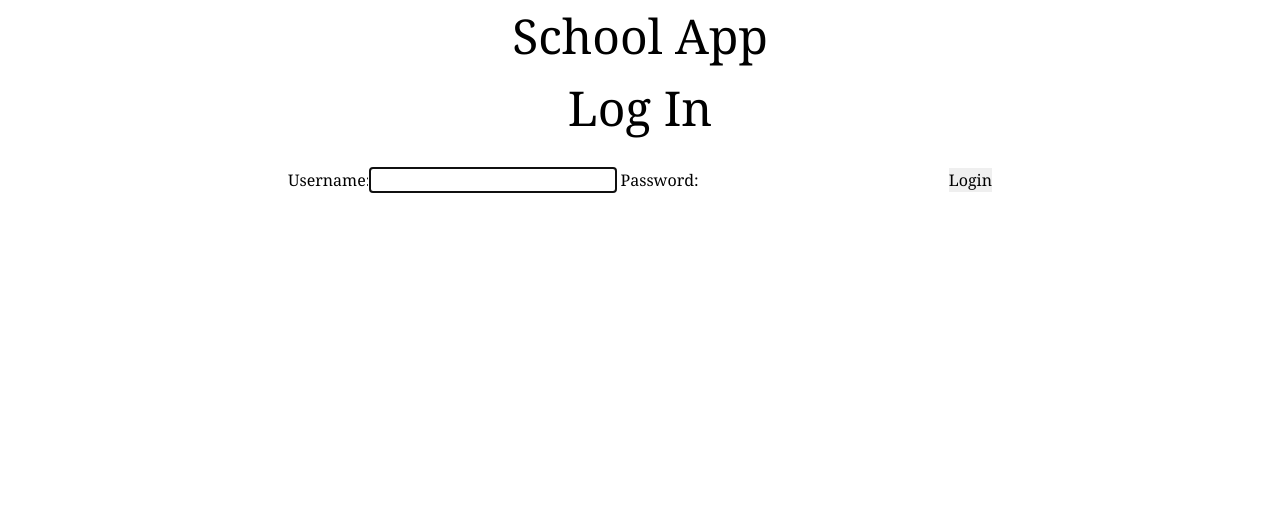
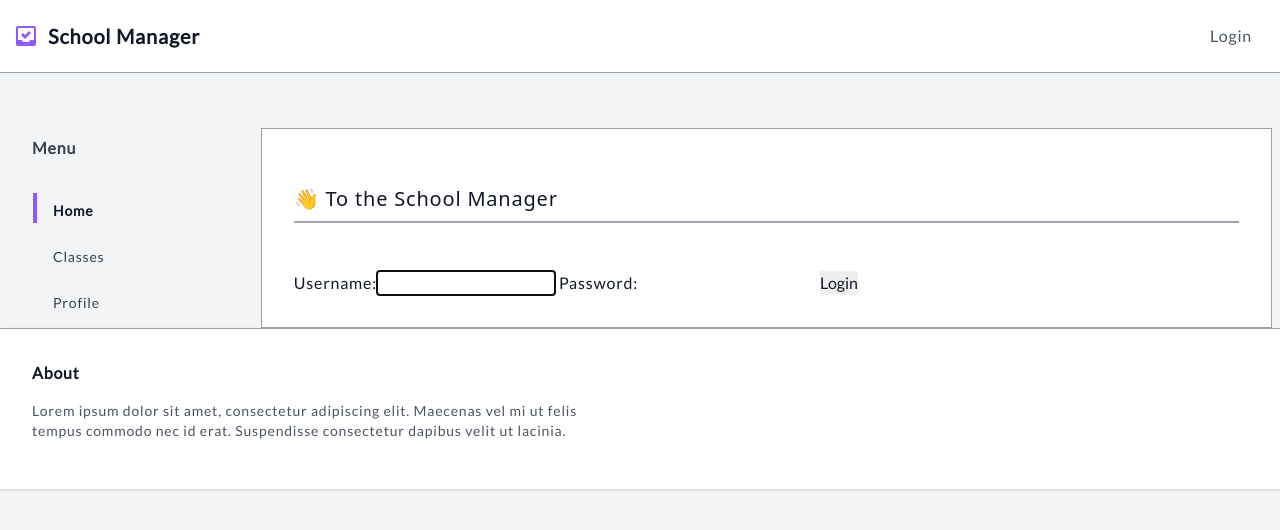
Before and after one commit to d4nilyuk/schoolApp, a Django app: page /schoolapp/login/ in a window 1280 px wide. Shown: the top 530 px of the page. Run offline with Django 3.2, Linux system fonts and the light colour scheme; style sheets or scripts are compiled from the project's sources.

Commit message:
new template UI

```diff
--- a/myfirst/myfirst/apps/schoolapp/urls.py
+++ b/myfirst/myfirst/apps/schoolapp/urls.py
@@ -5,9 +5,9 @@ from django.conf.urls import url
 
 app_name = 'schoolapp'
 urlpatterns = [
-    path('', views.home, name = 'Home'),
+    path('home', views.home, name = 'home'),
 
-    url(r'^login/$', views.login, name='login'),
+    url(r'^login/$', views.login_view, name='login'),
     #url(r'^logout/$', views.logout, name='logout'),
 
     path('students', views.students, name = 'student'),
--- a/myfirst/myfirst/apps/schoolapp/views.py
+++ b/myfirst/myfirst/apps/schoolapp/views.py
@@ -1,26 +1,29 @@
 from django.http import HttpResponseRedirect, Http404
 from django.shortcuts import redirect, render
 from django.contrib.auth.forms import UserCreationForm, AuthenticationForm
+from django.contrib.auth import login
 
 from.models import Student, Teacher, SchoolClass
+from django.template.response import TemplateResponse
 
 def home(request):
-    return render(request, 'main.html')
+    return TemplateResponse(request, 'base.html', {'redirect_url': 'base.html'})
 
-def login(request):
+def students(request):
+    student = Student.objects.order_by('student_id')
+    return render(request, 'students/students.html', {'student': student})
+
+def login_view(request):
 
     if request.method == 'POST':
         form = AuthenticationForm(data=request.POST)
         if form.is_valid():
-            #something
-            return redirect('schoolapp:students')
+            user = form.get_user()
+            login(request, user)
+            return redirect('schoolapp:teacher')
     else:
         form = AuthenticationForm()
     return render(request, 'teachers/login.html', {'form': form})
-
-def students(request):
-    student = Student.objects.order_by('student_id')
-    return render(request, 'students/students.html', {'student': student})
 
 def teachers(request):
     teacher = Teacher.objects.order_by('teacher_id')
--- a/myfirst/myfirst/urls.py
+++ b/myfirst/myfirst/urls.py
@@ -19,6 +19,5 @@ from django.urls import path, include
 urlpatterns = [
     path('grappelli/', include('grappelli.urls')),
     path('schoolapp/', include('schoolapp.urls')),
-    path('admin/', admin.site.urls) ,
-    path('', include('schoolapp.urls'))
+    path('admin/', admin.site.urls)
 ]
--- a/myfirst/theme/templates/base.html
+++ b/myfirst/theme/templates/base.html
@@ -1,31 +1,105 @@
-{% load static %}
 <!DOCTYPE html>
 <html lang="en">
-
    <head>
       <meta charset="UTF-8">
       <meta name="viewport" content="width=device-width, initial-scale=1.0">
       <meta http-equiv="X-UA-Compatible" content="ie=edge">
-		<title>School App</title>
+      <title>School Manager</title>
       <meta name="description" content="">
       <meta name="keywords" content="">
-		<meta name="author" content="">
-
-		<link rel="stylesheet" href="{% static 'css/styles.css' %}">
-		<link rel="stylesheet" href="{% static 'css/main.css' %}">
+      <link href="https://unpkg.com/tailwindcss@next/dist/tailwind.min.css" rel="stylesheet">
+      <!--Replace with your tailwind.css once created-->
+      <style>
+         @import url('https://fonts.googleapis.com/css?family=Lato');
+         html { font-family: 'Lato', sans-serif; }
+      </style>
    </head>
-
-	<body class="bg-grey-lightest font-serif leading-normal tracking-normal">
-
-		<div class="container mx-auto">
-			<h1 class="text-5xl">School App</h1>
+   <body class="bg-gray-100 tracking-wider tracking-normal">
+      <nav id="header" class="fixed w-full z-10 top-0 bg-white border-b border-gray-400">
+         <div class="w-full container mx-auto flex flex-wrap items-center justify-between mt-0 py-4">
+            <div class="pl-4 flex items-center">
+               <svg class="h-5 pr-3 fill-current text-purple-500" xmlns="http://www.w3.org/2000/svg" viewBox="0 0 20 20">
+                  <path d="M0 2C0 .9.9 0 2 0h16a2 2 0 0 1 2 2v16a2 2 0 0 1-2 2H2a2 2 0 0 1-2-2V2zm14 12h4V2H2v12h4c0 1.1.9 2 2 2h4a2 2 0 0 0 2-2zM5 9l2-2 2 2 4-4 2 2-6 6-4-4z"/>
+               </svg>
+               <a class="text-gray-900 text-base no-underline hover:no-underline font-extrabold text-xl"  href="{% url 'schoolapp:home' %}">School Manager</a>
+            </div>
+            <div class="block lg:hidden pr-4">
+               <button id="nav-toggle" class="flex items-center px-3 py-2 border rounded text-gray-500 border-gray-600 hover:text-gray-900 hover:border-purple-500 appearance-none focus:outline-none">
+                  <svg class="fill-current h-3 w-3" viewBox="0 0 20 20" xmlns="http://www.w3.org/2000/svg">
+                     <title>Menu</title>
+                     <path d="M0 3h20v2H0V3zm0 6h20v2H0V9zm0 6h20v2H0v-2z"/>
+                  </svg>
+               </button>
+            </div>
+            <div class="w-full flex-grow lg:flex  lg:content-center lg:items-center lg:w-auto hidden lg:block mt-2 lg:mt-0 z-20" id="nav-content">
+               <div class="flex-1 w-full mx-auto max-w-sm content-center py-4 lg:py-0"></div>
+               <ul class="list-reset lg:flex justify-end items-center">
+                  <li class="mr-3 py-2 lg:py-0">
+                     <a class="inline-block text-gray-600 no-underline hover:text-gray-900 hover:underline py-2 px-4" href="{% url 'schoolapp:login' %}">Login</a>
+                  </li>
+               </ul>
+            </div>
+         </div>
+      </nav>
+      <!--Container-->
+      <div class="container w-full flex flex-wrap mx-auto px-2 pt-8 lg:pt-16 mt-16">
+         <div class="w-full lg:w-1/5 lg:px-6 text-xl text-gray-800 leading-normal">
+            <p class="text-base font-bold py-2 lg:pb-6 text-gray-700">Menu</p>
+            <div class="block lg:hidden sticky inset-0">
+               <button id="menu-toggle" class="flex w-full justify-end px-3 py-3 bg-white lg:bg-transparent border rounded border-gray-600 hover:border-purple-500 appearance-none focus:outline-none">
+                  <svg class="fill-current h-3 float-right" viewBox="0 0 20 20" xmlns="http://www.w3.org/2000/svg">
+                     <path d="M9.293 12.95l.707.707L15.657 8l-1.414-1.414L10 10.828 5.757 6.586 4.343 8z"/>
+                  </svg>
+               </button>
+            </div>
+            <div class="w-full sticky inset-0 hidden h-64 lg:h-auto overflow-x-hidden overflow-y-auto lg:overflow-y-hidden lg:block mt-0 border border-gray-400 lg:border-transparent bg-white shadow lg:shadow-none lg:bg-transparent z-20" style="top:5em;" id="menu-content">
+               <ul class="list-reset">
+                  <li class="py-2 md:my-0 hover:bg-purple-100 lg:hover:bg-transparent">
+                     <a href="{% url 'schoolapp:schoolclass' %}" class="block pl-4 align-middle text-gray-700 no-underline hover:text-purple-500 border-l-4 border-transparent lg:border-purple-500 lg:hover:border-purple-500">
+                     <span class="pb-1 md:pb-0 text-sm text-gray-900 font-bold">Home</span>
+                     </a>
+                  </li>
+                  <li class="py-2 md:my-0 hover:bg-purple-100 lg:hover:bg-transparent">
+                     <a href="{% url 'schoolapp:schoolclass' %}" class="block pl-4 align-middle text-gray-700 no-underline hover:text-purple-500 border-l-4 border-transparent lg:hover:border-gray-400">
+                     <span class="pb-1 md:pb-0 text-sm">Classes</span>
+                     </a>
+                  </li>
+                  <li class="py-2 md:my-0 hover:bg-purple-100 lg:hover:bg-transparent">
+                     <a href="{% url 'schoolapp:teacher' %}" class="block pl-4 align-middle text-gray-700 no-underline hover:text-purple-500 border-l-4 border-transparent lg:hover:border-gray-400">
+                     <span class="pb-1 md:pb-0 text-sm">Profile</span>
+                     </a>
+                  </li>
+               </ul>
+            </div>
+         </div>
+         <div class="w-full lg:w-4/5 p-8 mt-6 lg:mt-0 text-gray-900 leading-normal bg-white border border-gray-400 border-rounded">
+            <!--Title-->
+            <div class="font-sans">
+               <h1 class="font-sans break-normal text-gray-900 pt-6 pb-2 text-xl">👋 To the School Manager </h1>
+               <hr class="border-b border-gray-400">
+            </div>
+            <!--Post Content-->
+            <!--Lead Para-->
+            <p class="py-6">
 				{% block content %}
-
 				{% endblock %}
-
+			</p>
          </div>
-
-
+      </div>
+      <!--/container-->
+      <footer class="bg-white border-t border-gray-400 shadow">
+         <div class="container mx-auto flex py-8">
+            <div class="w-full mx-auto flex flex-wrap">
+               <div class="flex w-full lg:w-1/2 ">
+                  <div class="px-8">
+                     <h3 class="font-bold text-gray-900">About</h3>
+                     <p class="py-4 text-gray-600 text-sm">
+                        Lorem ipsum dolor sit amet, consectetur adipiscing elit. Maecenas vel mi ut felis tempus commodo nec id erat. Suspendisse consectetur dapibus velit ut lacinia.
+                     </p>
+                  </div>
+               </div>
+            </div>
+         </div>
+      </footer>
    </body>
-
 </html>
--- a/myfirst/theme/templates/teachers/login.html
+++ b/myfirst/theme/templates/teachers/login.html
@@ -8,8 +8,6 @@ Login
 
 {% block content %}
 	<div class="container mx-auto">
-		<h4 class="text-5xl">Log In</h1>
-		<br>
 		<div class="loginbox">
 			<form action="{% url 'schoolapp:login'%}" method="post">
 				{% csrf_token %}
```
Also changed, not shown: myfirst/db.sqlite3. Lines whose indentation alone changed are shown as unchanged.
